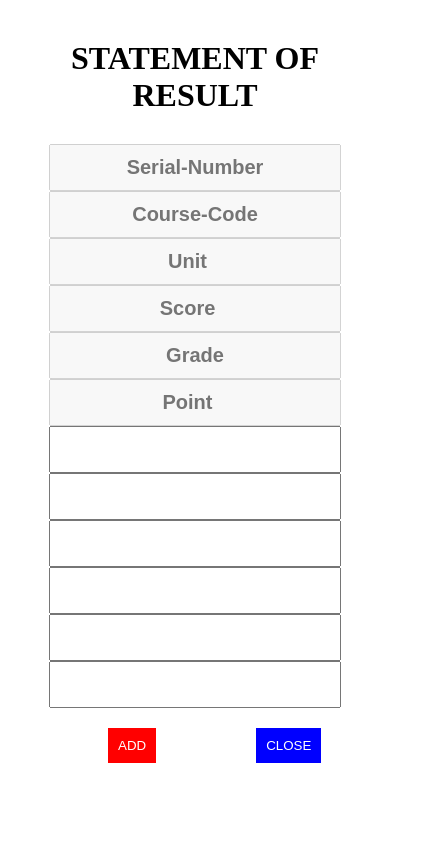
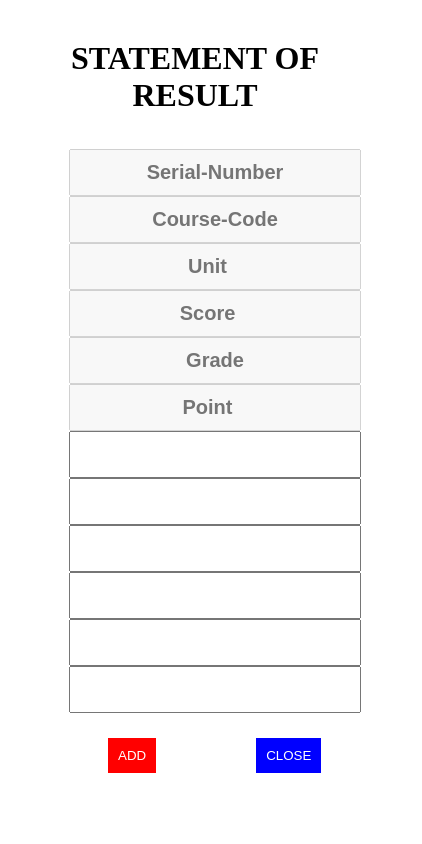
Before and after one commit to honeyposh/react-gp, a React (Create React App) app: page / in a window 390 px wide. Shown: the top 844 px of the page, 422 px wide, since content can reach past the window. Built offline with nearby package versions, Linux system fonts and the light colour scheme.

Commit message:
forth commit

```diff
--- a/src/components/Input.module.css
+++ b/src/components/Input.module.css
@@ -9,7 +9,12 @@ input {
   margin-top: 30px;
   text-align: center;
 }
-
+@media screen and (max-width: 767px) {
+  .container {
+    width: 100%;
+    padding: 5px 20px;
+  }
+}
 button {
   padding: 10px;
   background-color: red;
--- a/src/index.css
+++ b/src/index.css
@@ -3,9 +3,3 @@
   padding: 0;
   /* box-sizing: border-box; */
 }
-@media screen and (max-width: 767px) {
-  body {
-    width: 100%;
-    padding: 0 10px;
-  }
-}
```
